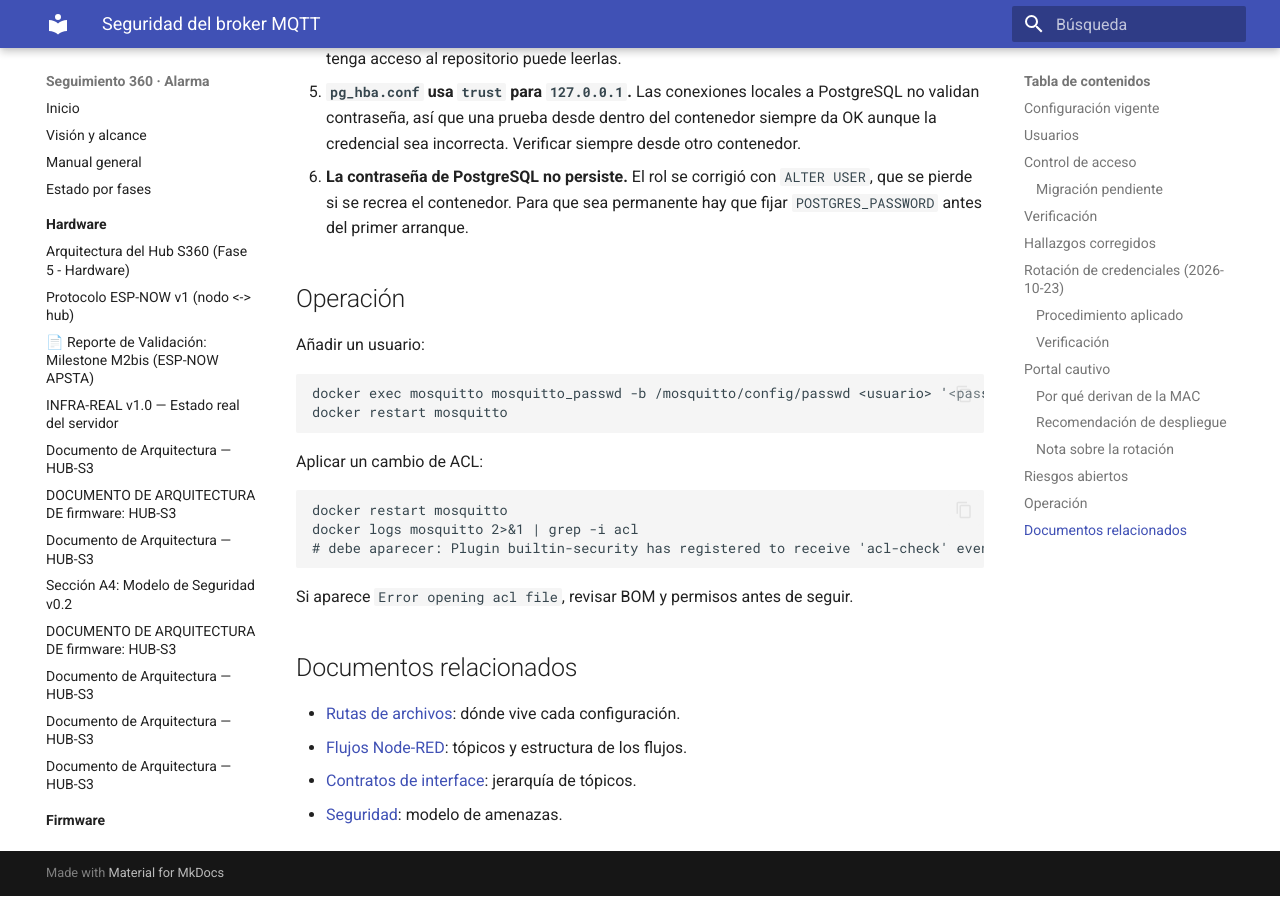
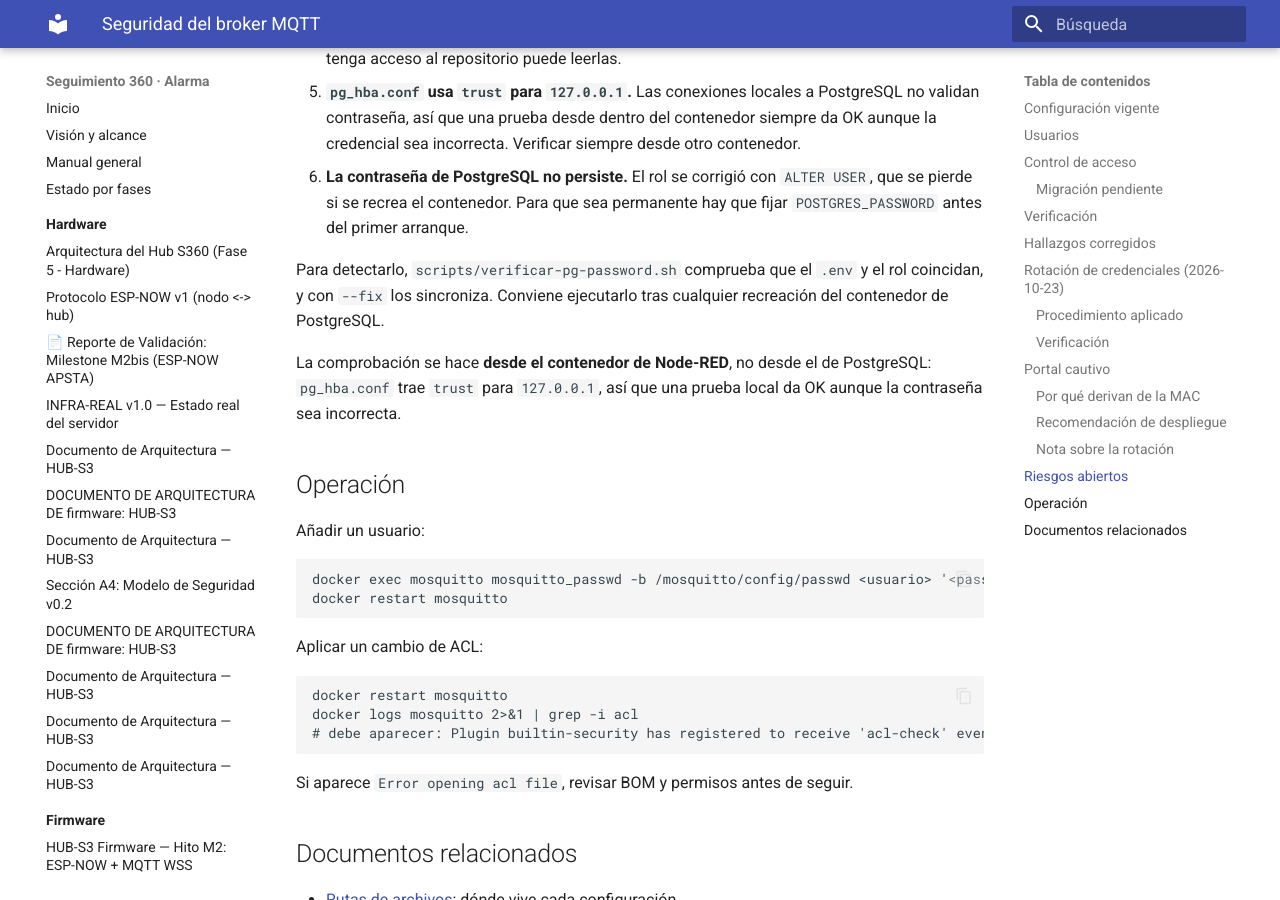
Before and after one commit to khalifa63/seguimiento360-alarma, an MkDocs documentation site: the page built from docs/infraestructura/SEGURIDAD_MQTT.md, in a window 1280 px wide and 900 px high, scrolled down 4952 px. Built offline with MkDocs 1.6.1 and Material for MkDocs 9.7.7, drawn with Linux system fonts in a browser that asks for light colours.

Commit message:
feat(scripts): verificar y sincronizar la contrasena de PostgreSQL
POSTGRES_PASSWORD solo se aplica en el primer arranque del contenedor. Si el
volumen ya existe, la variable se ignora y el rol queda con otra contrasena
distinta a la del .env, sin que nada avise. Node-RED lee PG_PASSWORD del
entorno y falla con 'password authentication failed'.

El script comprueba la coincidencia y, con --fix, aplica la del .env al rol.

La verificacion se hace desde el contenedor de Node-RED a proposito:
pg_hba.conf trae 'trust' para 127.0.0.1, asi que una prueba local da OK
aunque la credencial sea incorrecta.

```diff
--- a/docs/infraestructura/SEGURIDAD_MQTT.md
+++ b/docs/infraestructura/SEGURIDAD_MQTT.md
@@ -184,6 +184,14 @@
    `ALTER USER`, que se pierde si se recrea el contenedor. Para que sea
    permanente hay que fijar `POSTGRES_PASSWORD` antes del primer arranque.
 
+   Para detectarlo, `scripts/verificar-pg-password.sh` comprueba que el `.env`
+   y el rol coincidan, y con `--fix` los sincroniza. Conviene ejecutarlo tras
+   cualquier recreación del contenedor de PostgreSQL.
+
+   La comprobación se hace **desde el contenedor de Node-RED**, no desde el de
+   PostgreSQL: `pg_hba.conf` trae `trust` para `127.0.0.1`, así que una prueba
+   local da OK aunque la contraseña sea incorrecta.
+
 
 ## Operación
 
```
Also changed, not shown: 1 other file.
